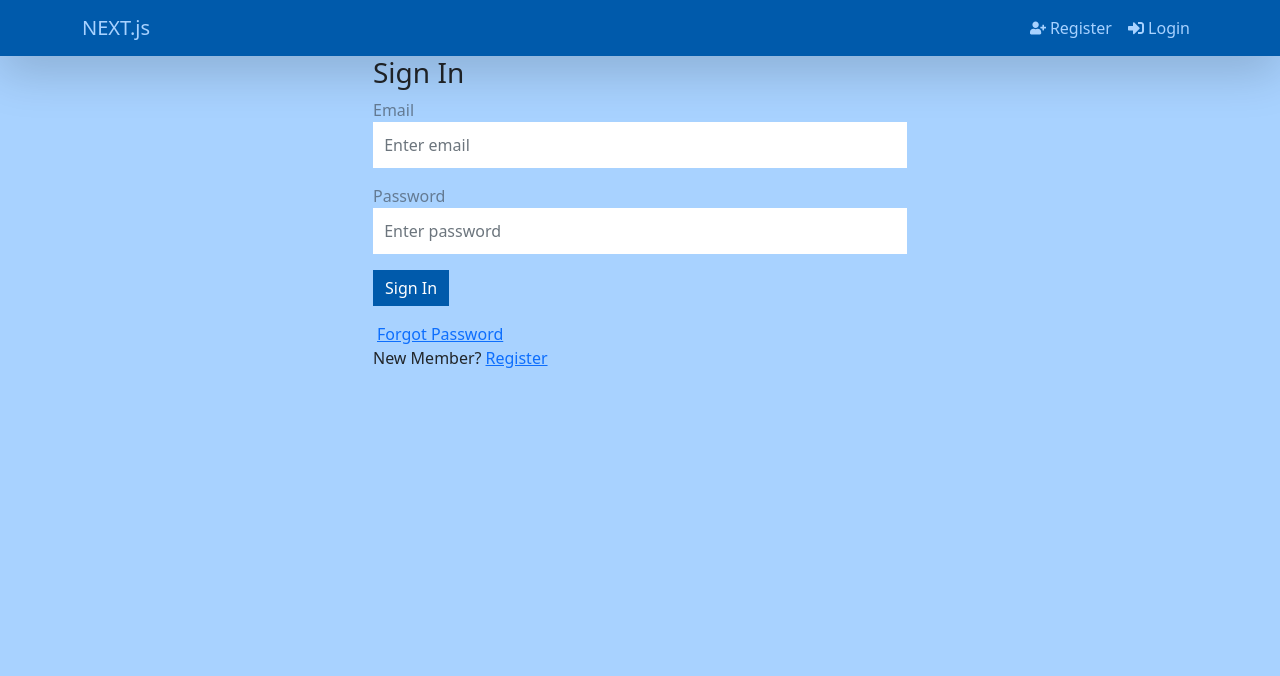
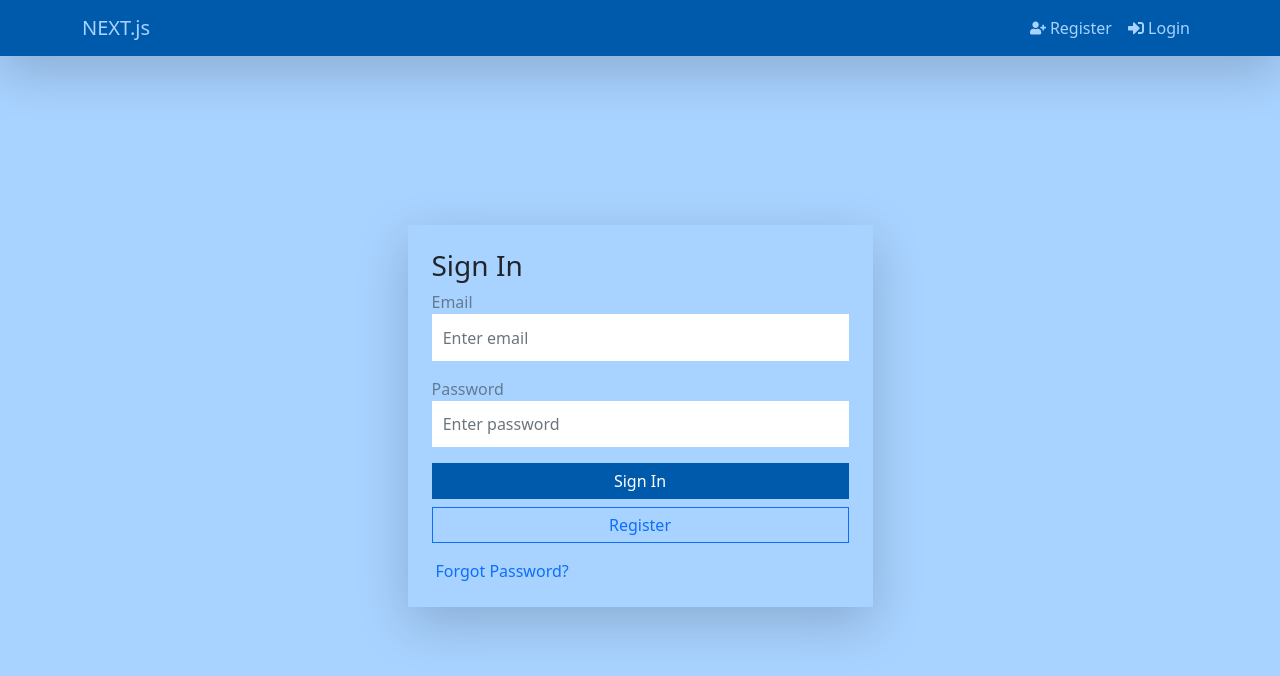
Before and after one commit to ahmedibra28/NEXTjs-boilerplate, a Next.js app: page /login in a window 1280 px wide. Shown: the top 676 px of the page. Built offline with nearby package versions, Linux system fonts and the light colour scheme.

Commit message:
updating submit btns

```diff
--- a/components/FormContainer.js
+++ b/components/FormContainer.js
@@ -3,8 +3,13 @@ import React from 'react'
 const FormContainer = ({ children }) => {
   return (
     <div className='container'>
-      <div className='row  d-flex justify-content-center '>
-        <div className='col-12 col-md-6 my-auto'>{children}</div>
+      <div
+        className='row d-flex justify-content-center'
+        style={{ height: '90vh' }}
+      >
+        <div className='col-lg-5 col-md-6 col-sm-10 col-12 my-auto shadow-lg p-4 '>
+          {children}
+        </div>
       </div>
     </div>
   )
--- a/pages/forgot.js
+++ b/pages/forgot.js
@@ -56,7 +56,7 @@ const Forgot = () => {
 
         <button
           type='submit'
-          className='btn btn-primary  '
+          className='btn btn-primary form-control '
           disabled={isLoading}
         >
           {isLoading ? (
--- a/pages/login.js
+++ b/pages/login.js
@@ -57,27 +57,26 @@ const Login = () => {
           label: 'Password',
           name: 'password',
         })}
-
-        <button type='submit' className='btn btn-primary ' disabled={isLoading}>
+        <button
+          type='submit'
+          className='btn btn-primary form-control '
+          disabled={isLoading}
+        >
           {isLoading ? (
             <span className='spinner-border spinner-border-sm' />
           ) : (
             'Sign In'
           )}
         </button>
+
+        <Link href='/register' type='submit'>
+          <a className='btn btn-outline-primary form-control mt-2'> Register</a>
+        </Link>
       </form>
       <div className='row pt-3'>
         <div className='col'>
           <Link href='/forgot'>
-            <a className='ps-1'> Forgot Password</a>
-          </Link>
-        </div>
-      </div>
-      <div className='row '>
-        <div className='col'>
-          New Member?
-          <Link href='/register'>
-            <a className='ps-1'>Register</a>
+            <a className='ps-1 text-decoration-none'> Forgot Password?</a>
           </Link>
         </div>
       </div>
--- a/pages/profile.js
+++ b/pages/profile.js
@@ -126,7 +126,7 @@ const Profile = () => {
         })}
         <button
           type='submit'
-          className='btn btn-primary  '
+          className='btn btn-primary form-control'
           disabled={isLoadingUpdateProfile}
         >
           {isLoadingUpdateProfile ? (
--- a/pages/reset/[resetToken].js
+++ b/pages/reset/[resetToken].js
@@ -81,7 +81,11 @@ const Reset = () => {
           minLength: true,
         })}
 
-        <button type='submit' className='btn btn-primary ' disabled={isLoading}>
+        <button
+          type='submit'
+          className='btn btn-primary form-control'
+          disabled={isLoading}
+        >
           {isLoading ? (
             <span className='spinner-border spinner-border-sm' />
           ) : (
--- a/styles/globals.css
+++ b/styles/globals.css
@@ -22,6 +22,10 @@ textarea {
 .btn-primary,
 .bg-primary {
   background-color: var(--primary-color) !important;
+}
+.btn-outline-primary {
+  padding: 5px !important;
+  border-radius: 0px !important;
 }
 a {
   color: var(--primary-color);
```
Also changed, not shown: pages/register.js (+10 -2 lines).
